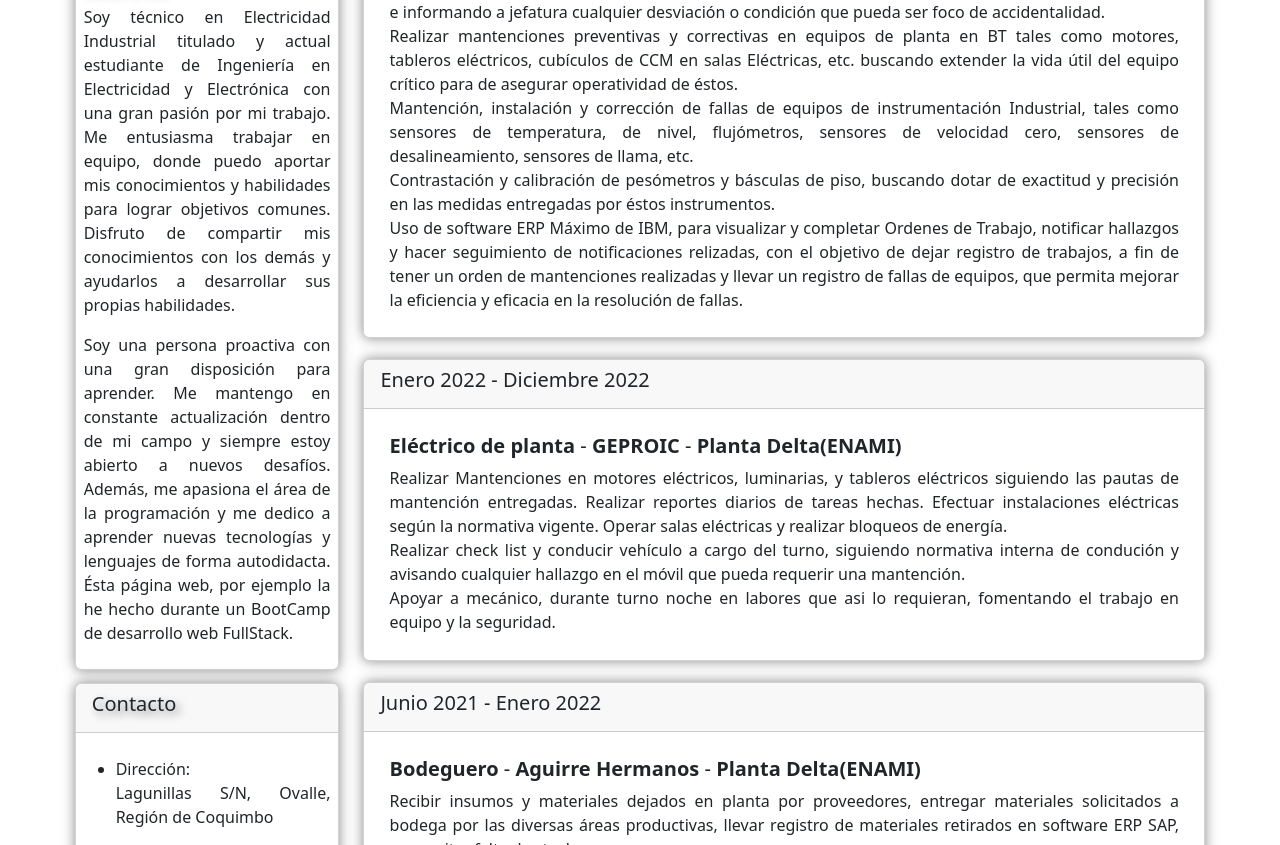
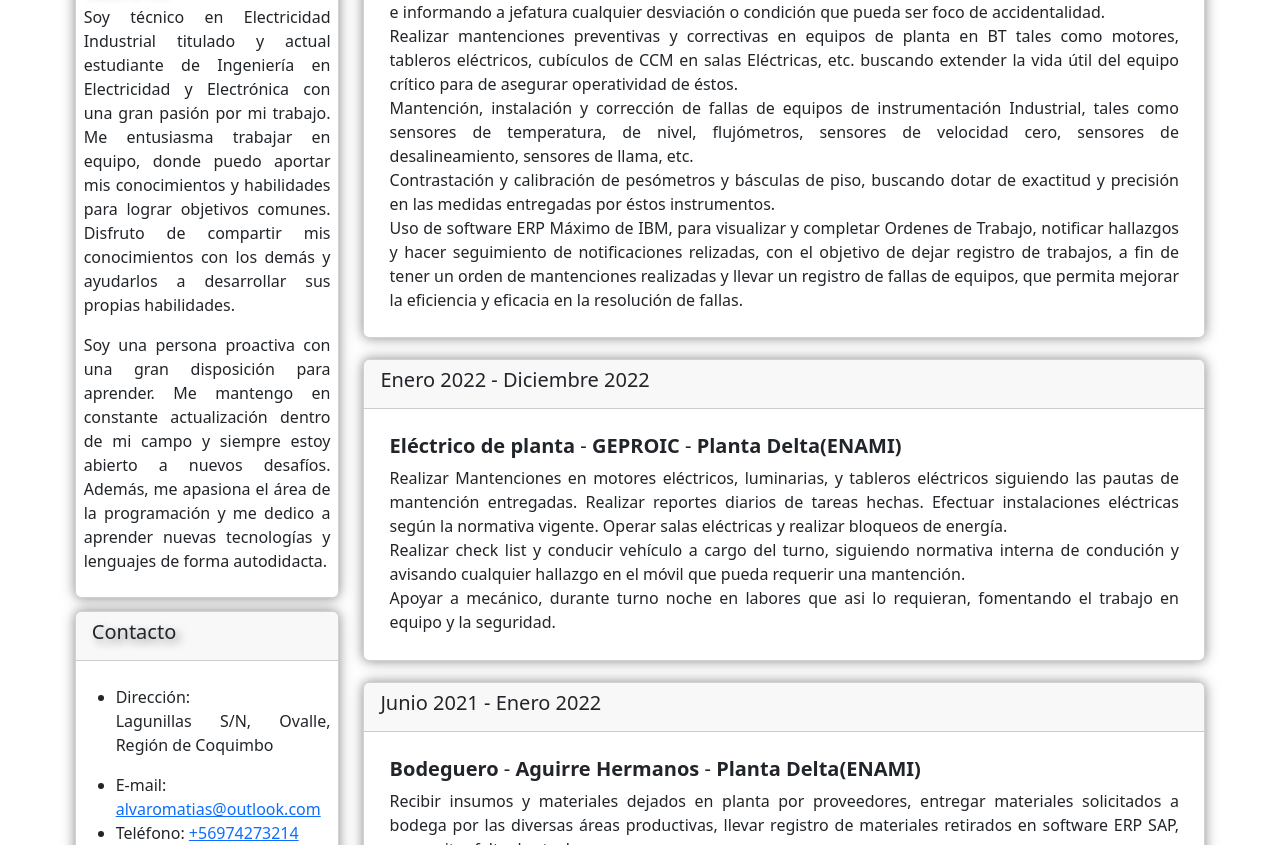
Before and after one commit to alvaromatias2/MiPaginaWeb, a plain HTML site: page curriculum.html in a window 1280 px wide. Shown: the part 385-1230 px from the top of the page. Drawn offline with nearby package versions, Linux system fonts and the light colour scheme.

Commit message:
modificacion about me

```diff
--- a/curriculum.html
+++ b/curriculum.html
@@ -46,8 +46,7 @@
                             Soy una persona proactiva con una gran disposición para aprender. Me mantengo en constante
                             actualización dentro de mi campo y siempre estoy abierto a nuevos desafíos. Además, me
                             apasiona el área de la programación y me dedico a aprender nuevas tecnologías y lenguajes de
-                            forma autodidacta. Ésta página web, por ejemplo la he hecho durante un BootCamp de
-                            desarrollo web FullStack.
+                            forma autodidacta.
                         </p>
                     </div>
                 </div>
```
